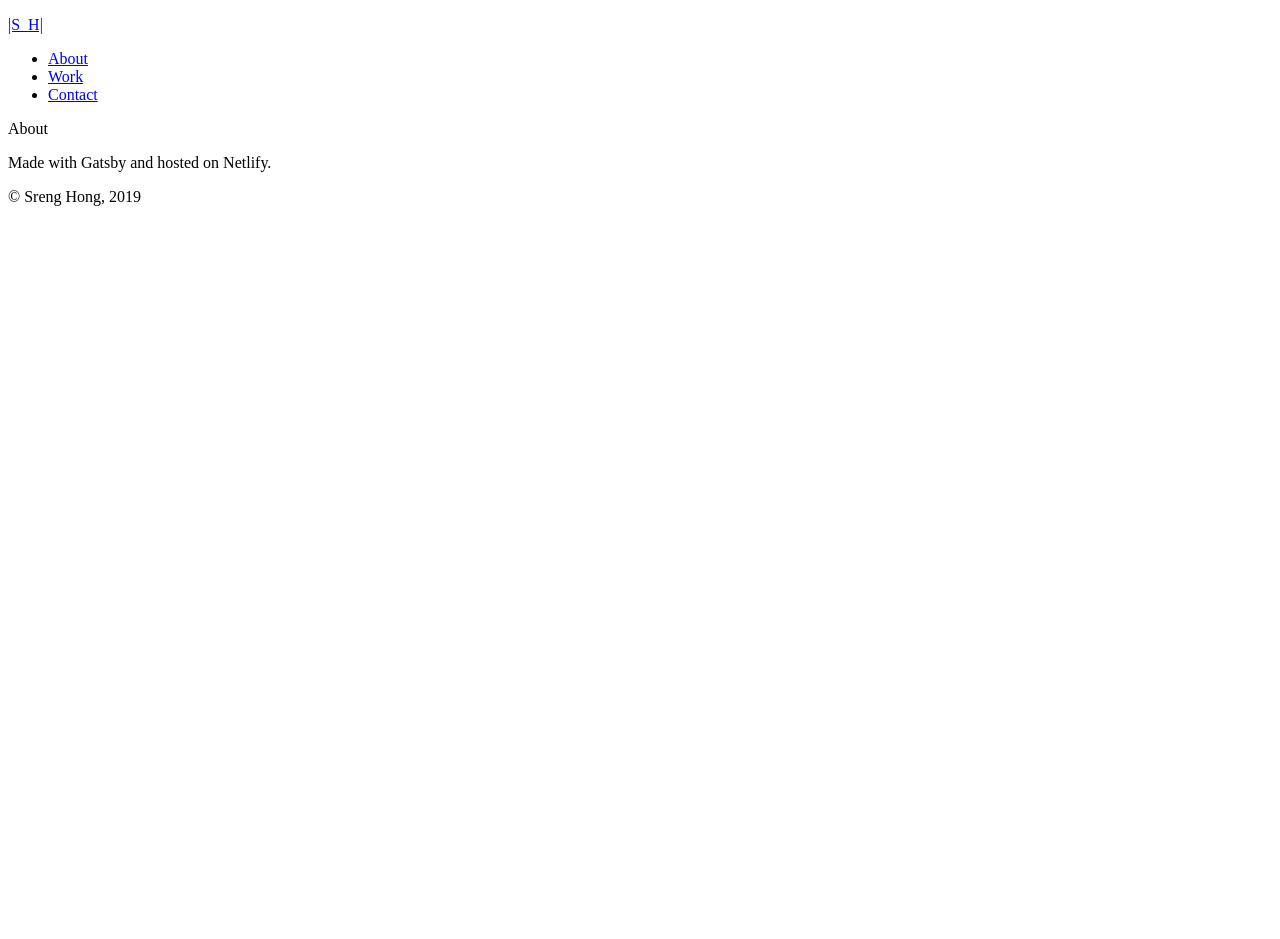
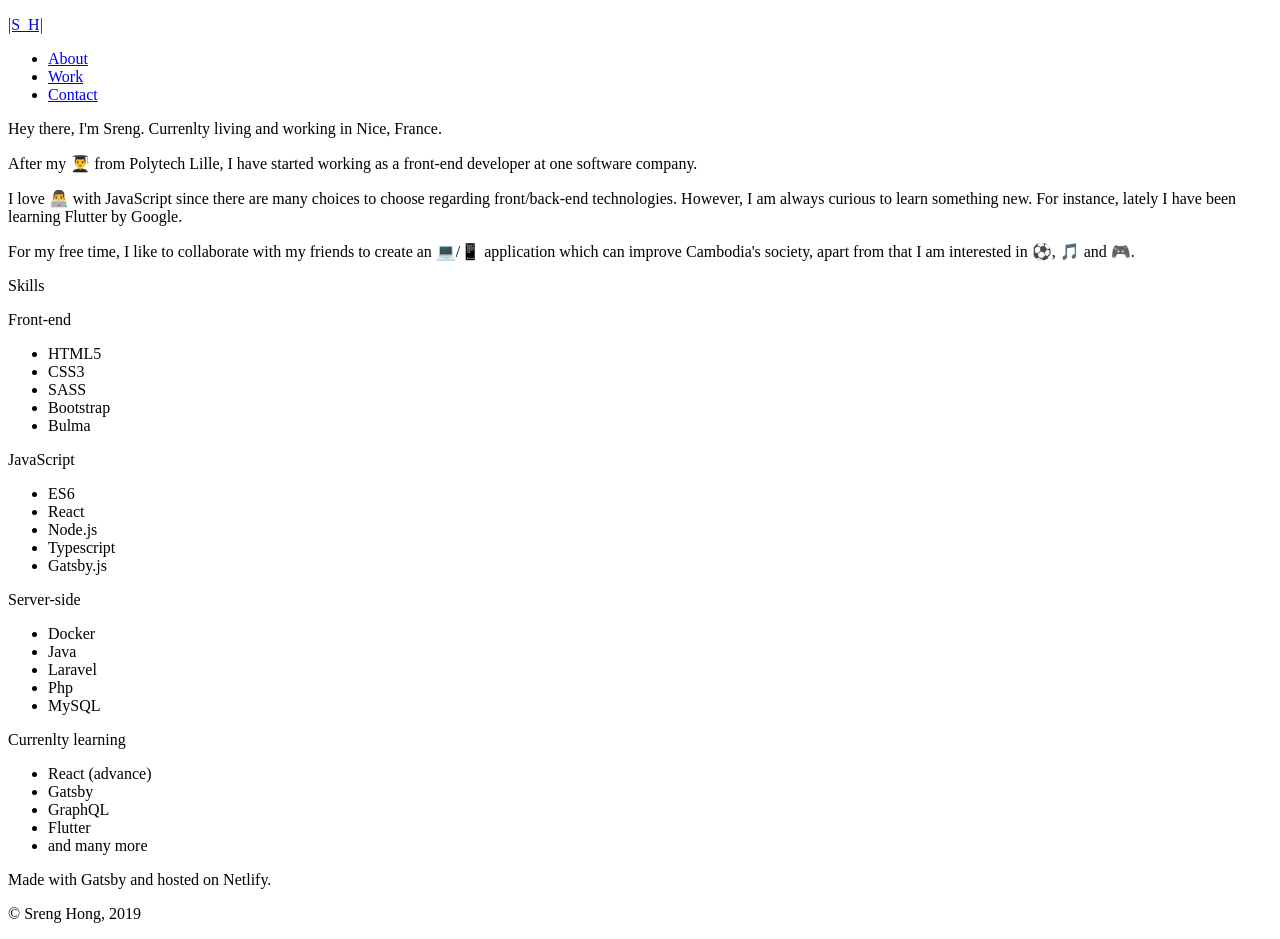
Before and after one commit to srenghong/my-portfolio, a Gatsby site: page /about in a window 1280 px wide. Before the commit the page ends 800 px from the top, so only its background shows below. Built offline with nearby package versions, Linux system fonts and the light colour scheme; Gatsby itself is replaced by a stand-in of ours.

Commit message:
new about page

```diff
--- /dev/null
+++ b/src/components/emoji.js
@@ -0,0 +1,26 @@
+import React from 'react';
+import PropTypes from 'prop-types';
+
+const emoji = {
+  hello: '👋',
+  graduation: '👨‍🎓',
+  france: '🇫🇷',
+  working: '👨‍💻',
+  sport: '⚽',
+  music: '🎵',
+  game: '🎮',
+  web: '💻',
+  mobile: '📱',
+};
+
+const Emoji = ({ name }) => (
+  <span role="img" aria-label={name} title={name}>
+    {emoji[name]}
+  </span>
+);
+
+Emoji.propTypes = {
+  name: PropTypes.string.isRequired,
+};
+
+export default Emoji;
--- a/src/components/layout.js
+++ b/src/components/layout.js
@@ -7,16 +7,14 @@ import Footer from './footer';
 const Layout = ({ children, className }) => (
   <div className="container">
     <Header />
-    <main className={className}>
-      <div>{children}</div>
-    </main>
+    <main className={className}>{children}</main>
     <Footer />
   </div>
 );
 
 Layout.propTypes = {
   children: PropTypes.element.isRequired,
-  className: PropTypes.element.isRequired,
+  className: PropTypes.string.isRequired,
 };
 
 export default Layout;
--- a/src/pages/about.js
+++ b/src/pages/about.js
@@ -1,10 +1,75 @@
 import React from 'react';
 
 import Layout from '../components/layout';
+import Emoji from '../components/emoji';
 
 const AboutPage = () => (
-  <Layout>
-    <p>About</p>
+  <Layout className="about">
+    <div className="story">
+      <p className="head">
+        Hey there, I&apos;m Sreng. Currenlty living and working in Nice, France.
+      </p>
+      <p>
+        After my <Emoji name="graduation" /> from Polytech Lille, I have started
+        working as a front-end developer at one software company.
+      </p>
+      <p>
+        I love <Emoji name="working" /> with JavaScript since there are many
+        choices to choose regarding front/back-end technologies. However, I am
+        always curious to learn something new. For instance, lately I have been
+        learning Flutter by Google.
+      </p>
+      <p>
+        For my free time, I like to collaborate with my friends to create an{' '}
+        <Emoji name="web" />/<Emoji name="mobile" /> application which can
+        improve Cambodia&apos;s society, apart from that I am interested in{' '}
+        <Emoji name="sport" />, <Emoji name="music" /> and <Emoji name="game" />
+        .
+      </p>
+    </div>
+    <p className="head">Skills</p>
+    <div className="skill">
+      <div>
+        <p className="sub-head">Front-end</p>
+        <ul>
+          <li>HTML5</li>
+          <li>CSS3</li>
+          <li>SASS</li>
+          <li>Bootstrap</li>
+          <li>Bulma</li>
+        </ul>
+      </div>
+      <div>
+        <p className="sub-head">JavaScript</p>
+        <ul>
+          <li>ES6</li>
+          <li>React</li>
+          <li>Node.js</li>
+          <li>Typescript</li>
+          <li>Gatsby.js</li>
+        </ul>
+      </div>
+      <div>
+        <p className="sub-head">Server-side</p>
+        <ul>
+          <li>Docker</li>
+          <li>Java</li>
+          <li>Laravel</li>
+          <li>Php</li>
+          <li>MySQL</li>
+        </ul>
+      </div>
+      <div>
+        <p className="sub-head">Currenlty learning</p>
+        <ul>
+          <li>React (advance)</li>
+          <li>Gatsby</li>
+          <li>GraphQL</li>
+          <li>Flutter</li>
+          <li>and many more</li>
+        </ul>
+      </div>
+    </div>
   </Layout>
 );
 
--- a/src/pages/index.scss
+++ b/src/pages/index.scss
@@ -15,26 +15,32 @@ body {
   margin: auto;
   display: flex;
   flex-direction: column;
-  height: 100vh;
+  min-height: calc(100vh - 100px);
 
-  main {
+  @media (min-height: 813px) {
+    min-height: 100vh;
+  }
+
+  @media (min-width: 768px) {
+    width: 60vw;
+  }
+
+  .home {
     flex: 1;
 
+    #hello {
+      font-family: 'Qwigley', cursive;
+      font-size: 4em;
+      margin: 0.8em 0 0 0;
+    }
+
     #bio {
-      p {
-        font-size: 1.5em;
-      }
-
-      #hello {
-        font-family: 'Qwigley', cursive;
-        font-size: 4em;
-        margin: 0.8em 0 0 0;
-      }
+      font-size: 2em;
     }
 
     #objective {
       font-weight: 300;
-      font-size: 1.2em;
+      font-size: 1.5em;
     }
 
     #sayHello {
@@ -45,11 +51,49 @@ body {
         border-radius: 20px;
         text-decoration: none;
         color: cornflowerblue;
-        font-size: 1em;
+        font-size: 1.2em;
         font-weight: 300;
 
         &:hover {
-          text-decoration: underline;
+          opacity: 0.75;
+        }
+      }
+    }
+  }
+
+  .about {
+    p {
+      font-size: 1.2em;
+      font-weight: 300;
+    }
+
+    p.head {
+      font-size: 2em;
+      font-weight: 400;
+    }
+
+    .skill {
+      display: flex;
+      flex-direction: row;
+      justify-content: space-between;
+      flex-wrap: wrap;
+
+      div {
+        width: 150px;
+
+        p.sub-head {
+          font-size: 1.2em;
+          font-weight: 400;
+        }
+
+        ul {
+          padding: 0;
+        }
+
+        li {
+          font-size: 1.1em;
+          font-weight: 300;
+          list-style: none;
         }
       }
     }
@@ -57,7 +101,7 @@ body {
 }
 
 .header {
-  margin-top: 20px;
+  margin: 20px 0;
   display: flex;
   justify-content: space-between;
 
@@ -83,5 +127,6 @@ body {
 }
 
 footer {
-  margin: 20px 0;
+  margin: 60px 0 20px 0;
+  height: 80px;
 }
```
Also changed, not shown: src/pages/index.js (+10 -4 lines), 1 other file.
